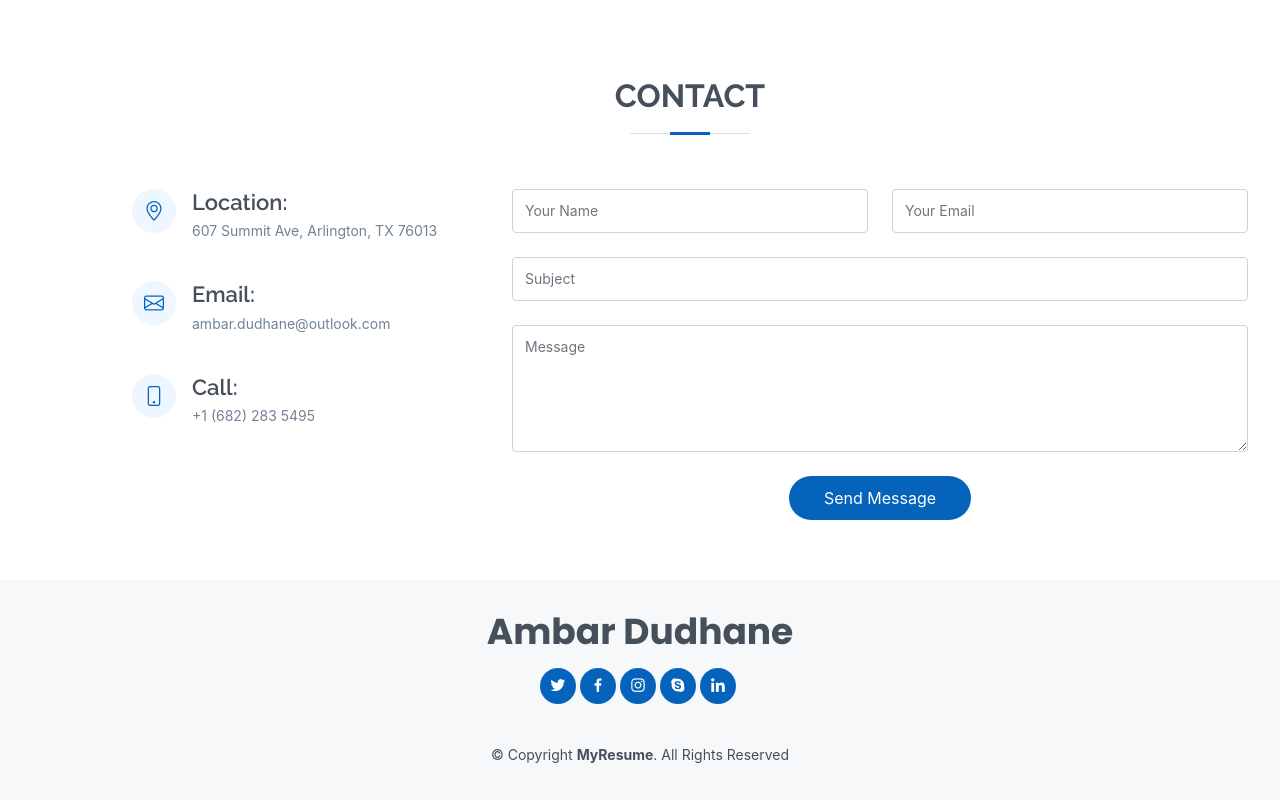
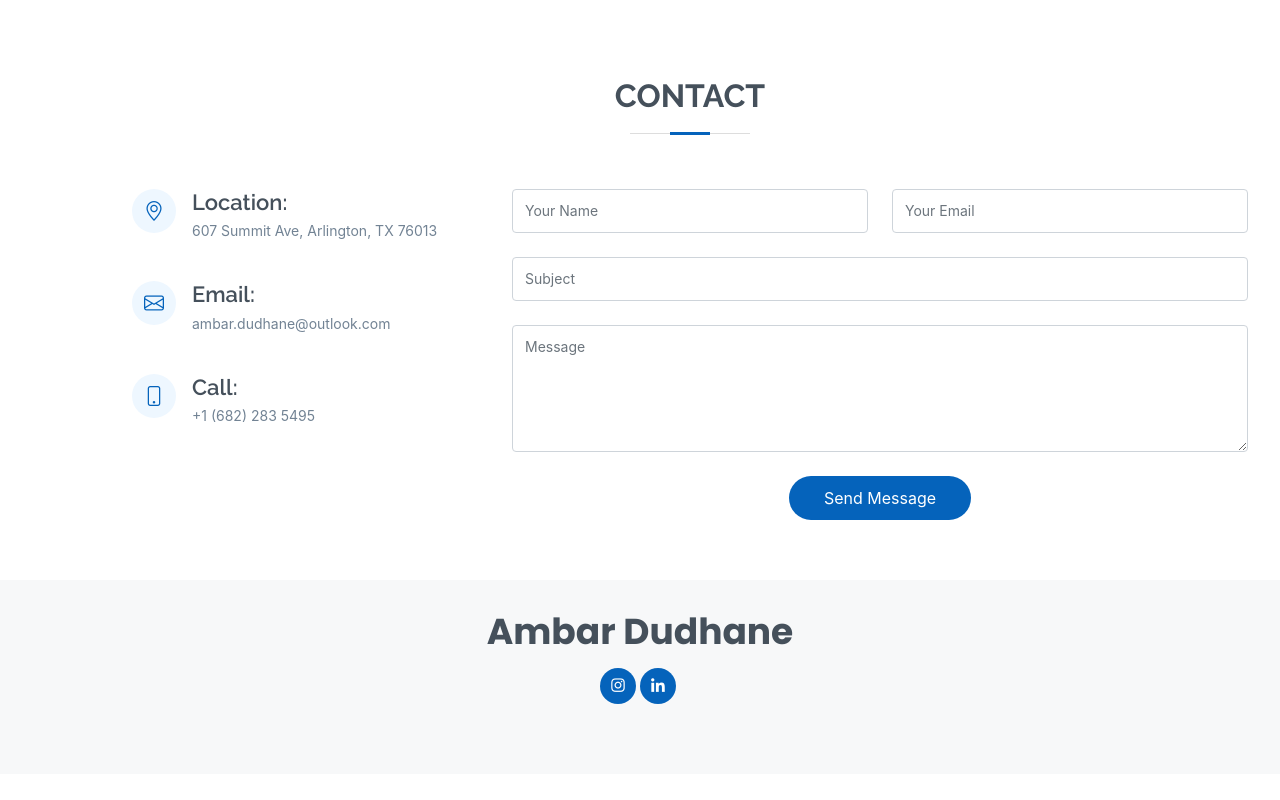
Before and after one commit to AmbarDudhane/resume, a React (Create React App) app: page / in a window 1280 px wide. Shown: the part 3945-4745 px from the top of the page. After the commit the page ends 4719 px from the top, so only its background shows below. Built offline with nearby package versions, Linux system fonts and the light colour scheme.

Commit message:
update footer icons

```diff
--- a/src/components/footer.jsx
+++ b/src/components/footer.jsx
@@ -7,29 +7,27 @@ const Footer = () => {
           <h3>Ambar Dudhane</h3>
 
           <div className="social-links">
-            <a href="#" className="twitter">
-              <i className="bx bxl-twitter" />
-            </a>
-            <a href="#" className="facebook">
-              <i className="bx bxl-facebook" />
-            </a>
-            <a href="#" className="instagram">
+            <a
+              href="https://www.instagram.com/ambardudhane/"
+              className="instagram"
+            >
               <i className="bx bxl-instagram" />
             </a>
-            <a href="#" className="google-plus">
-              <i className="bx bxl-skype" />
-            </a>
-            <a href="#" className="linkedin">
+
+            <a
+              href="https://www.linkedin.com/in/ambardudhane/"
+              className="linkedin"
+            >
               <i className="bx bxl-linkedin" />
             </a>
           </div>
-          <div className="copyright">
+          {/* <div className="copyright">
             © Copyright{" "}
             <strong>
               <span>MyResume</span>
             </strong>
             . All Rights Reserved
-          </div>
+          </div> */}
           <div className="credits">
             {/* All the links in the footer should remain intact. */}
             {/* You can delete the links only if you purchased the pro version. */}
```
